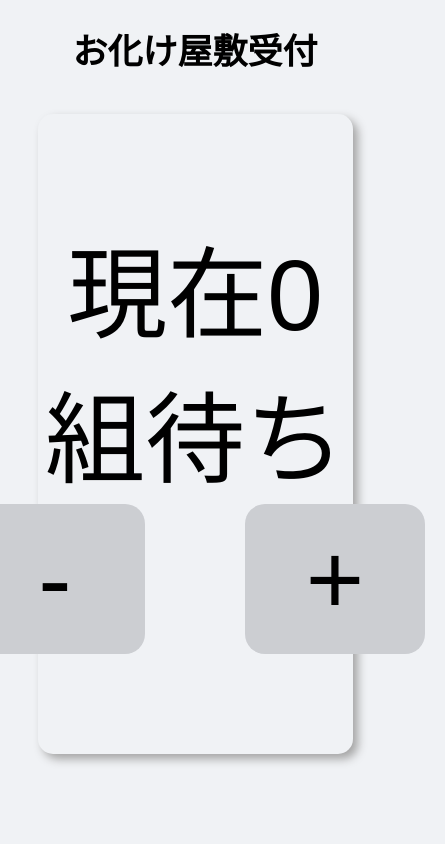
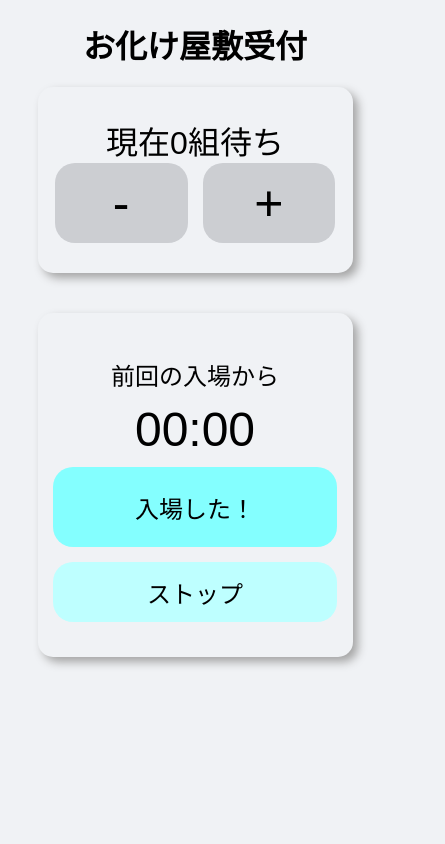
Before and after one commit to Dango2222/haunted-house-reception, a plain HTML site: page index.html in a window 390 px wide. Shown: the top 844 px of the page, 445 px wide, since content can reach past the window. Drawn offline with Linux system fonts and the light colour scheme.

Commit message:
Update style.css

```diff
--- a/style.css
+++ b/style.css
@@ -94,3 +94,54 @@ p {
     width: 90%;
     max-width: 1000px;
     padding: 50px 0;
+}
+
+
+/* ==========================================
+   📱 スマホ用の調整 (画面幅768px以下)
+   ========================================== */
+@media (max-width: 768px) {
+    /* ボディのフォントサイズを小さく */
+    body { font-size: 16px; }
+
+    /* タイトル */
+    #ti h1 {
+        font-size: 32px; /* 38px から 32px に縮小 */
+        white-space: normal;
+        margin-bottom: 20px;
+    }
+
+    /* 文字サイズ全体の調整 */
+    #count { font-size: 32px; }   /* 45px から 32px にダウン。これで一行に収まるはず */
+    #bt { font-size: 24px; }     /* 前回の入場から... */
+    #timer { font-size: 48px; }   /* タイマー数字 */
+
+    /* カードの上下パディングを大幅削減！これで「でかすぎ」を解消 */
+    #waitcount { padding: 30px 0; }
+    #timers { padding: 20px 0; }
+    .card { margin-bottom: 40px; } /* カード同士の間隔も狭める */
+
+    /* ボタンエリアの幅と間隔 */
+    #buttons {
+        gap: 15px; /* ボタン同士の間隔をさらに狭く */
+        width: 100%;
+        padding: 0 10px;
+        box-sizing: border-box;
+    }
+
+    /* プラス・マイナスボタンをさらに小さく（中央寄せのため） */
+    button {
+        width: 45%;   /* 左右に配置するために45% */
+        height: 80px; /* 高さを抑える */
+        font-size: 50px;
+    }
+
+    /* 入場・ストップボタン */
+    #start, #stop {
+        width: 90%;   /* カードの幅いっぱいにする */
+        font-size: 24px; /* 文字を小さく */
+        margin-bottom: 15px;
+    }
+    #start { height: 80px; }
+    #stop { height: 60px; }
+}
```
